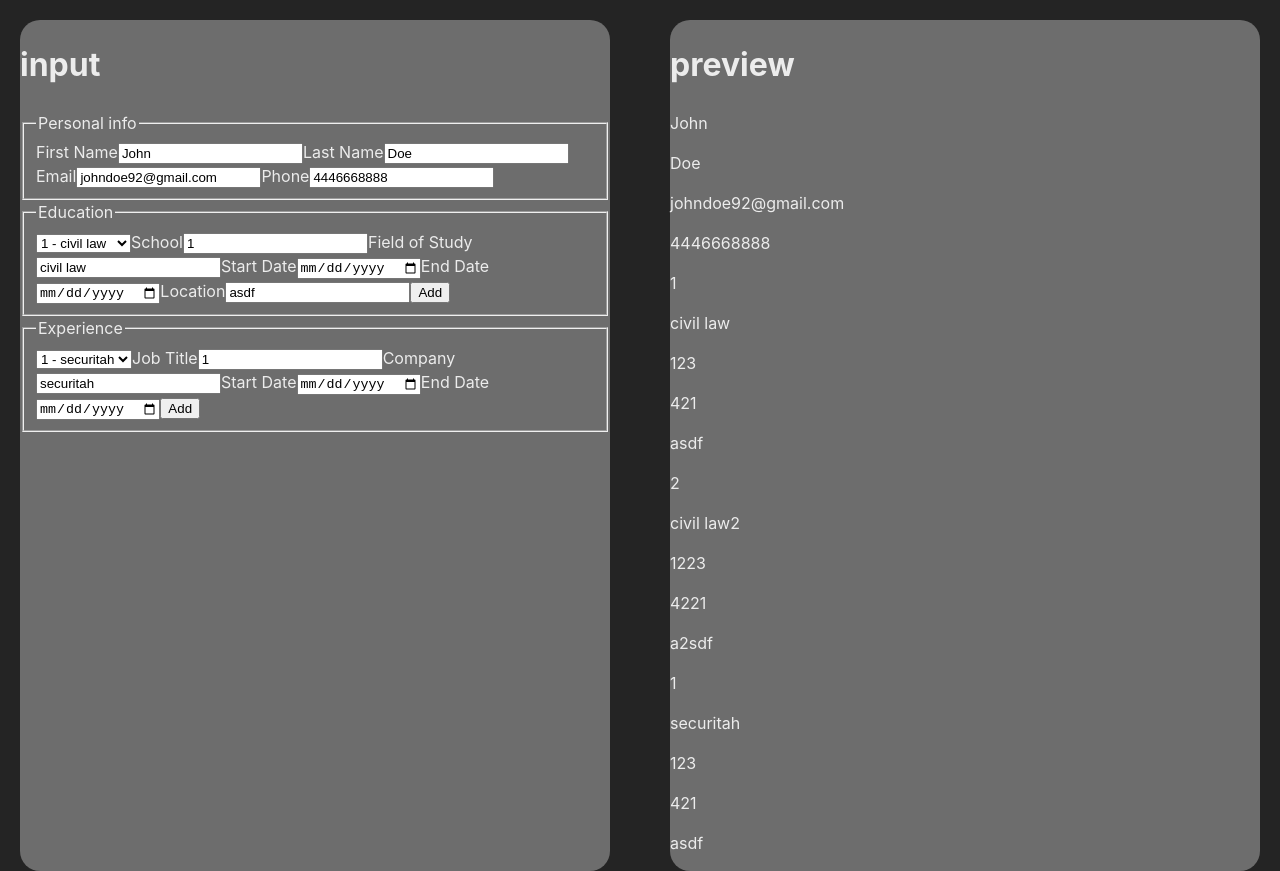
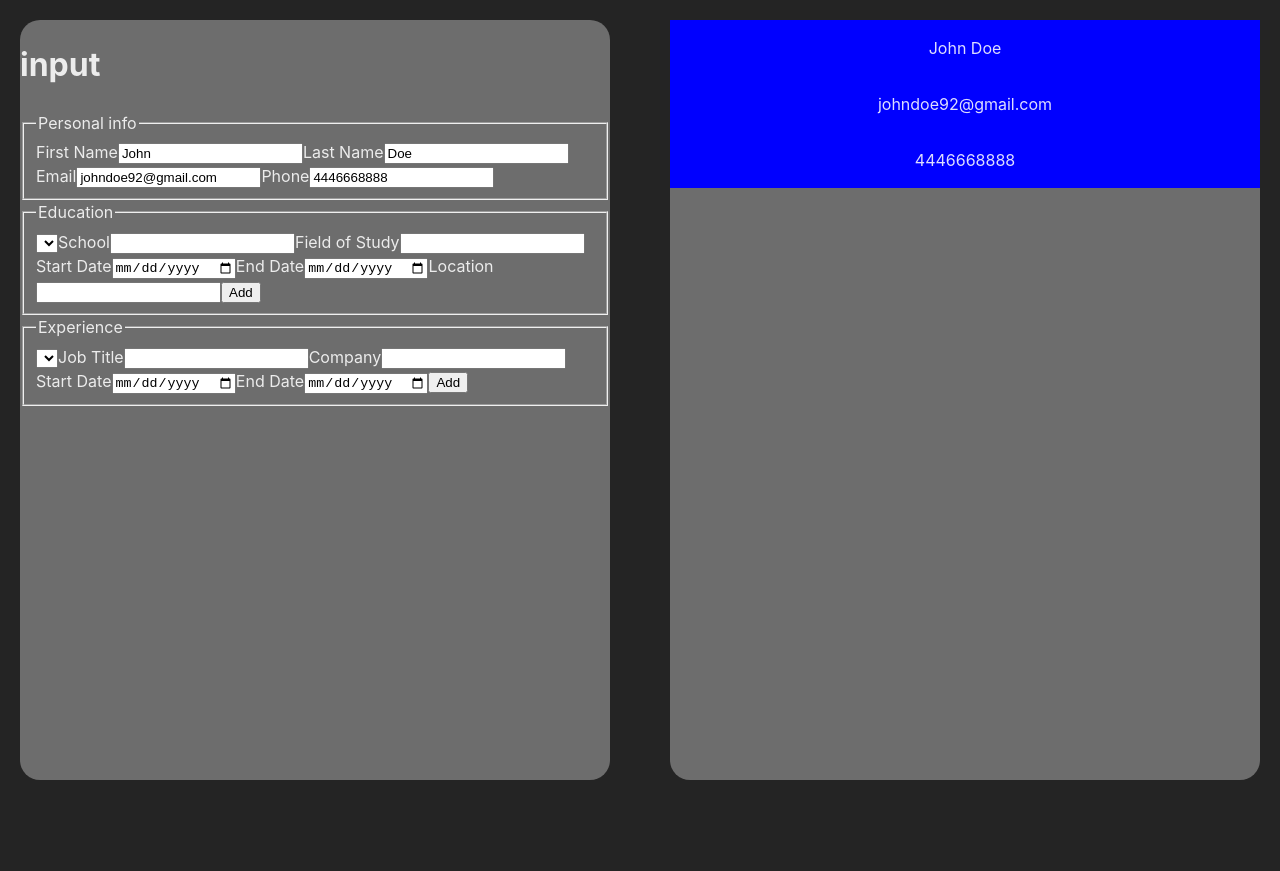
Before and after one commit to AmbiAngel/CV-Application, a React (Vite) app: page / in a window 1280 px wide. After the commit the page ends 800 px from the top, so only its background shows below. Built offline with nearby package versions, Linux system fonts and the light colour scheme.

Commit message:
Add some basic styling to have sections render in a more readable manner. Make it not render section separators if there are no items

```diff
--- a/src/App.css
+++ b/src/App.css
@@ -54,3 +54,22 @@
   border-radius: 20px;
 
 }
+
+.resume-personal-info{
+  text-align: center;
+  background-color: blue;
+  display: grid;
+  grid-template-areas:
+    'name',
+    'phone',
+    'email'
+  ;
+}
+
+
+.dynamic-container{
+  background-color: black;
+  display: grid;
+  grid-template-columns: 1fr 1fr;
+  margin: 5px;
+}
--- a/src/App.jsx
+++ b/src/App.jsx
@@ -130,13 +130,16 @@ function App() {
   const [value, setValue] = useState('')
   const[personalInfo, setPersonalInfo] = useState({...mockData2.personalInfo})
 
-  const[education, setEducation] = useState([...mockData2.education])
+  const[education, setEducation] = useState([])
   const[selectedEducationId, setSelectedEducationId] = useState(0)
 
-  const[experience, setExperience] = useState([...mockData2.experience])
+  const[experience, setExperience] = useState([])
   const[selectedExperienceId, setSelectedExperienceId] = useState(0)
 
   console.log(education);
+  console.log(selectedEducationId);
+
+  const fullName = `${personalInfo.firstName} ${personalInfo.lastName}`
   // Have a state Obj that updates appropriate prop on input change and renders on Resume
   return (
     <div className="app">
@@ -177,16 +180,17 @@ function App() {
         </form>
     </div>
       <div className="previewHalf">
-        <h1>preview</h1>
         <div className="resume-personal-info">
-          <p>{personalInfo.firstName}</p>
-          <p>{personalInfo.lastName}</p>
-          <p>{personalInfo.email}</p>
-          <p>{personalInfo.phone}</p>
+          <p className='full-name'>{fullName}</p>
+          <p className='email'>{personalInfo.email}</p>
+          <p className='phone'>{personalInfo.phone}</p>
         </div>
         <div className="resume-education-info">
+          {education.length > 0 &&
+          <h2>Education</h2>
+          }
           {education.map((item, index) =>
-          <div className="education-item" key={index}>
+          <div className="education-item dynamic-container" key={index}>
             <p>{item.school}</p>
             <p>{item.field}</p>
             <p>{item.startDate}</p>
@@ -196,8 +200,11 @@ function App() {
           )}
         </div>
         <div className="resume-experience-info">
+        {experience.length > 0 &&
+          <h2>Experience</h2>
+          }
           {experience.map((item, index) =>
-          <div className="experience-item" key={index}>
+          <div className="experience-item dynamic-container" key={index}>
             <p>{item.jobTitle}</p>
             <p>{item.company}</p>
             <p>{item.startDate}</p>
--- a/src/components/inputsContainer.jsx
+++ b/src/components/inputsContainer.jsx
@@ -11,7 +11,7 @@ const defaultObj = {
 export default function InputsContainer({containerClass, categorySetter, categoryObj, categoryTitle, inputsArray, categorySelectedId, setSelectedId}){
     // Code for rendering the Education and Experience sections' inputs
     if (Array.isArray(categoryObj)){
-        const isolatedObj = categoryObj[categorySelectedId]
+        const isolatedObj = categoryObj[categorySelectedId] || {}
         return(
         <fieldset className={containerClass}>
             <legend>{categoryTitle}</legend>
@@ -45,12 +45,14 @@ export default function InputsContainer({containerClass, categorySetter, categor
 
             <button type='button' className="add-item"
             onClick={()=>{
-                console.log(isolatedObj);
+
                 const emptyObj = {}
                 for(let key in isolatedObj){
                     emptyObj[key]=''
                 }
+                console.log(categoryObj);
                 categorySetter([...categoryObj, emptyObj] )
+                console.log(categoryObj);
                 setSelectedId(categoryObj.length)
             }}
             >Add</button>
--- a/src/index.css
+++ b/src/index.css
@@ -14,7 +14,7 @@
   -webkit-text-size-adjust: 100%;
 }
 
-body {
+body{
   margin: 0;
   padding: 0;
 }
```
